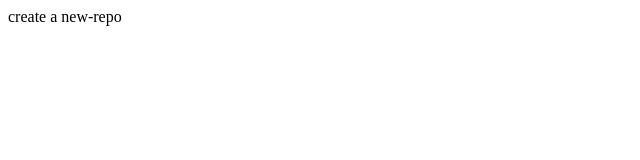
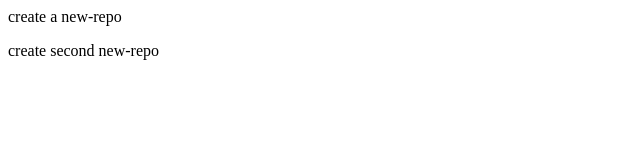
Before and after one commit to archnakumari67/new-repo, a plain HTML site: page index.html in a window 1280 px wide. Shown: the whole page, without its empty margins (0-640 px from the left). Drawn offline with Linux system fonts and the light colour scheme.

Commit message:
Added new p

```diff
--- a/index.html
+++ b/index.html
@@ -1 +1,2 @@
 <p>create a new-repo</p>
+<p>create second new-repo</p>
```
